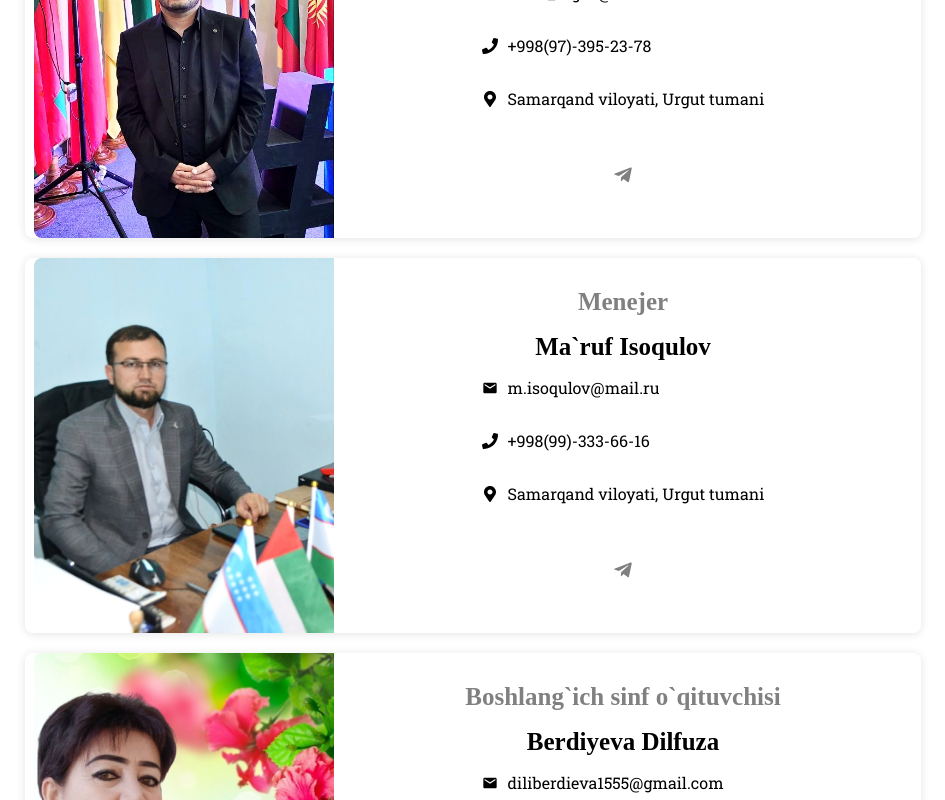
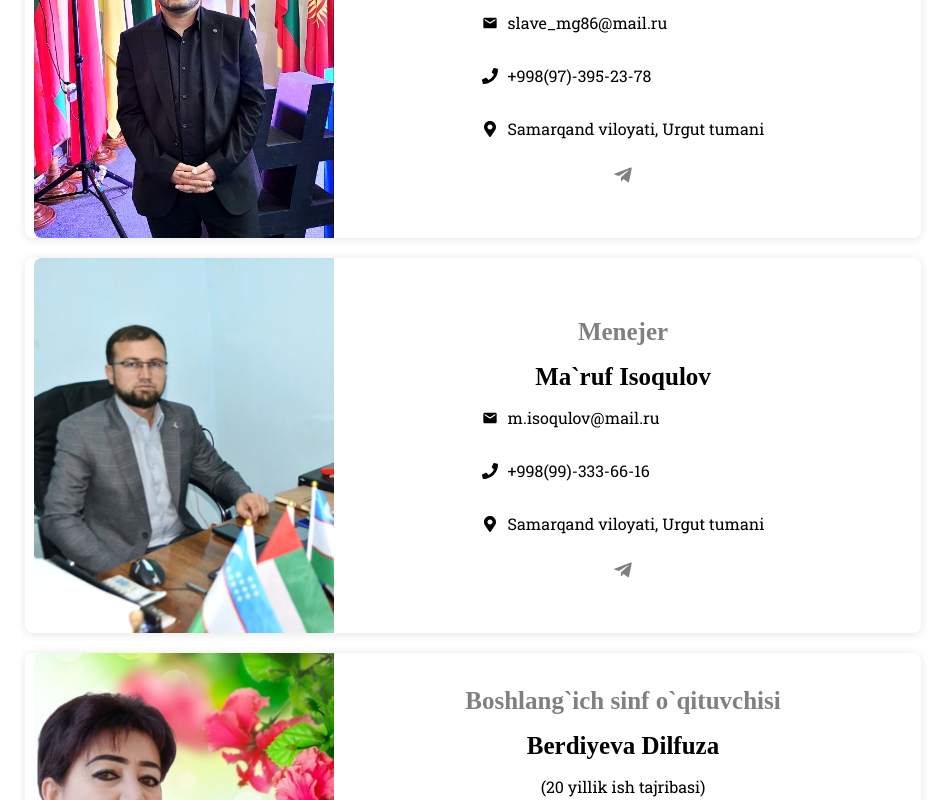
Before and after one commit to khusanmeliev/private_school, a React (Create React App) app: page / in a window 1280 px wide. Shown: the part 4640-5440 px from the top of the page, without its empty margins (167-1112 px from the left). Built offline with nearby package versions, Linux system fonts and the light colour scheme; a web font is replaced by a local one.

Commit message:
added experience to teacher

```diff
--- a/src/Pages/Directors/Directors.jsx
+++ b/src/Pages/Directors/Directors.jsx
@@ -19,6 +19,7 @@ const Directors = () => {
               {director.role}
             </Heading>
             <Heading style={{ margin: 0 }}>{director.name}</Heading>
+            {director.about && <Text style={{ margin: '10 0 0 0' }}>({director.about})</Text>}
             <div>
               <Flexbox flexDirection="row" gap="10px" justifyContent="flex-start">
                 <MdEmail />
@@ -33,19 +34,19 @@ const Directors = () => {
                 <Text>{director.address}</Text>
               </Flexbox>
             </div>
-            <div>
-              <Flexbox flexDirection="row" gap="10px" height="100px" justifyContent="flex-start">
-                {/* <Icon href="" target="_blank" rel="noreferrer">
+            <Flexbox flexDirection="row" gap="10px" height="40px" justifyContent="flex-start">
+              {/* <Icon href="" target="_blank" rel="noreferrer">
                   <FaFacebookF />
                 </Icon> */}
+              {director.contacts.telegram && (
                 <Icon href={`https://t.me/${director.contacts.telegram}`} target="_blank" rel="noreferrer">
                   <FaTelegramPlane />
                 </Icon>
-                {/* <Icon href="" target="_blank" rel="noreferrer">
+              )}
+              {/* <Icon href="" target="_blank" rel="noreferrer">
                   <FaInstagram />
                 </Icon> */}
-              </Flexbox>
-            </div>
+            </Flexbox>
           </CardDetails>
         </Card>
       ))}
--- a/src/mock/directors.js
+++ b/src/mock/directors.js
@@ -33,10 +33,10 @@ export const directors = [
     role: 'Boshlang`ich sinf o`qituvchisi',
     name: 'Berdiyeva Dilfuza',
     address: 'Samarqand viloyati, Urgut tumani',
+    about: '20 yillik ish tajribasi',
     contacts: {
       email: 'diliberdieva1555@gmail.com',
       phone: '+998(90)-194-15-55',
-      telegram: '',
     },
   },
 ];
```
